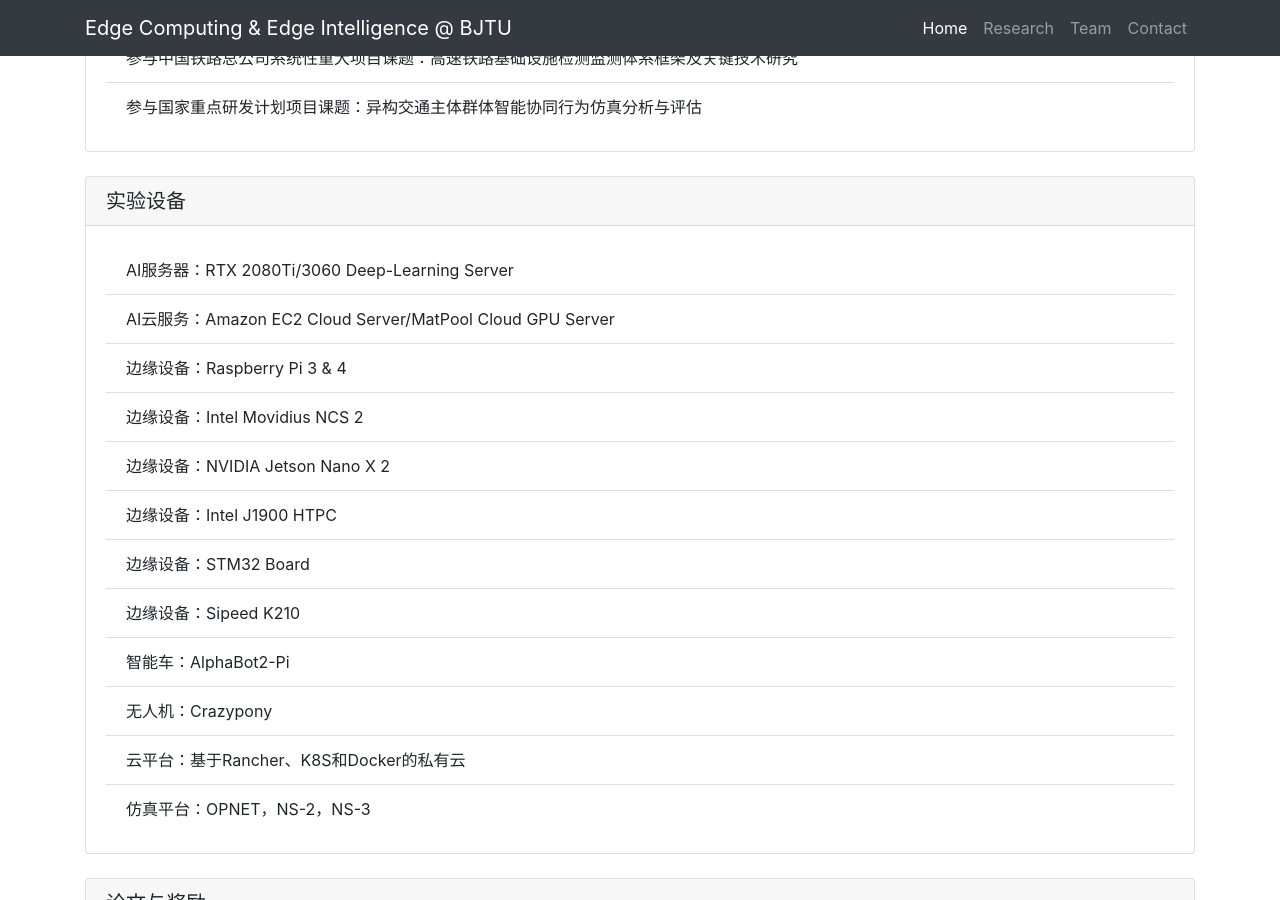
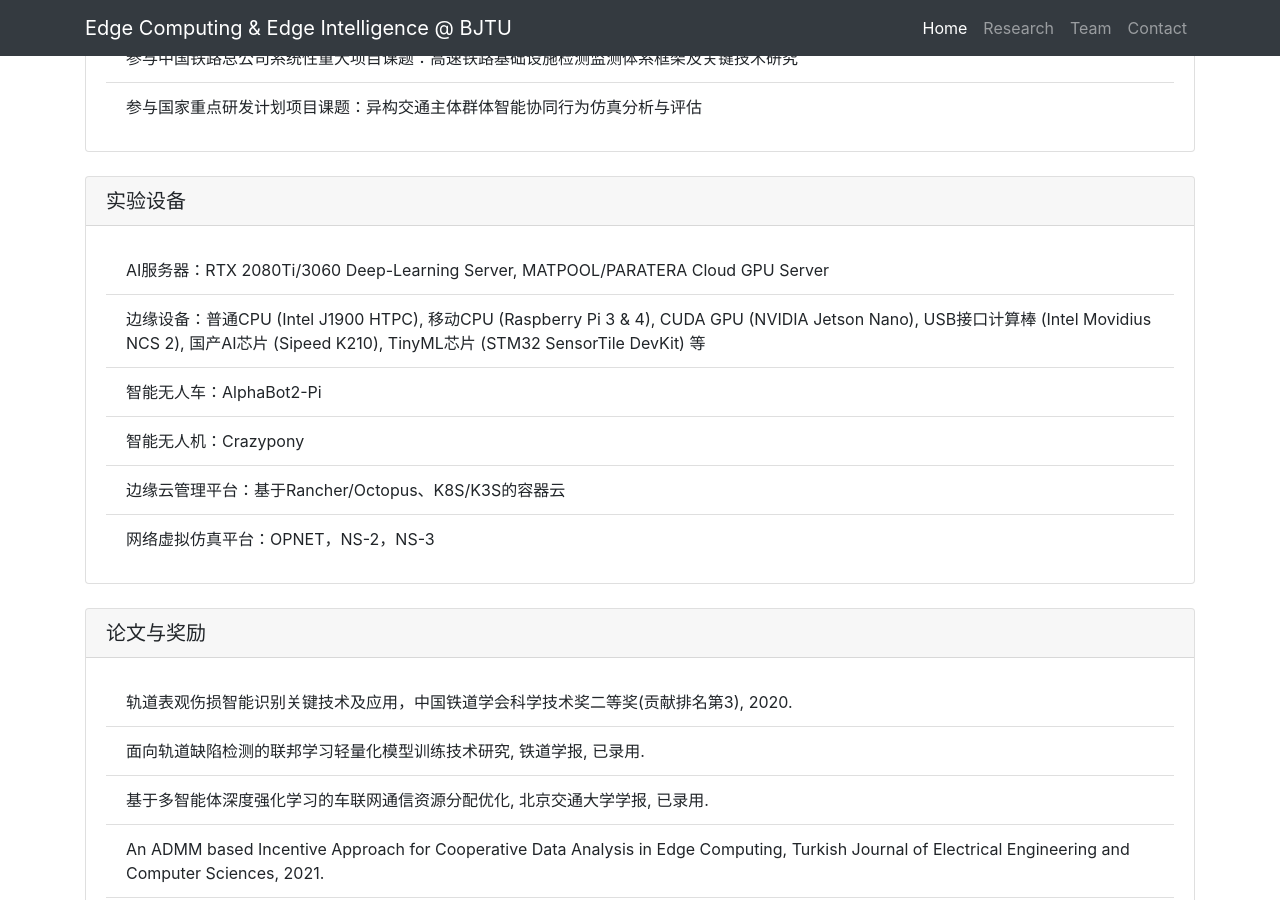
Before and after one commit to fangvv/Homepage, a Jekyll site: the page Edgecomp/index.html, which Jekyll copies as it is, in a window 1280 px wide and 900 px high, scrolled down 1820 px. Built offline with Jekyll 4.4.1, drawn with Linux system fonts in a browser that asks for light colours; comment, search, counter and statistics services are not loaded.

Commit message:
revise device intro

```diff
--- a/Edgecomp/index.html
+++ b/Edgecomp/index.html
@@ -110,18 +110,12 @@
   <h5 class="card-header">实验设备</h5>
   <div class="card-body">
     <ul class="list-group list-group-flush">
-      <li class="list-group-item">AI服务器：RTX 2080Ti/3060 Deep-Learning Server</li>
-      <li class="list-group-item">AI云服务：Amazon EC2 Cloud Server/MatPool Cloud GPU Server</li>
-      <li class="list-group-item">边缘设备：Raspberry Pi 3 & 4</li>
-      <li class="list-group-item">边缘设备：Intel Movidius NCS 2</li>
-      <li class="list-group-item">边缘设备：NVIDIA Jetson Nano X 2</li>
-      <li class="list-group-item">边缘设备：Intel J1900 HTPC</li>
-      <li class="list-group-item">边缘设备：STM32 Board</li>
-      <li class="list-group-item">边缘设备：Sipeed K210</li>
-      <li class="list-group-item">智能车：AlphaBot2-Pi</li>
-      <li class="list-group-item">无人机：Crazypony</li>
-      <li class="list-group-item">云平台：基于Rancher、K8S和Docker的私有云</li>
-      <li class="list-group-item">仿真平台：OPNET，NS-2，NS-3</li>
+      <li class="list-group-item">AI服务器：RTX 2080Ti/3060 Deep-Learning Server, MATPOOL/PARATERA Cloud GPU Server</li>
+      <li class="list-group-item">边缘设备：普通CPU (Intel J1900 HTPC), 移动CPU (Raspberry Pi 3 & 4), CUDA GPU (NVIDIA Jetson Nano), USB接口计算棒 (Intel Movidius NCS 2), 国产AI芯片 (Sipeed K210), TinyML芯片 (STM32 SensorTile DevKit) 等
+      <li class="list-group-item">智能无人车：AlphaBot2-Pi</li>
+      <li class="list-group-item">智能无人机：Crazypony</li>
+      <li class="list-group-item">边缘云管理平台：基于Rancher/Octopus、K8S/K3S的容器云</li>
+      <li class="list-group-item">网络虚拟仿真平台：OPNET，NS-2，NS-3</li>
   </ul>
   </div>
 </div>
```
